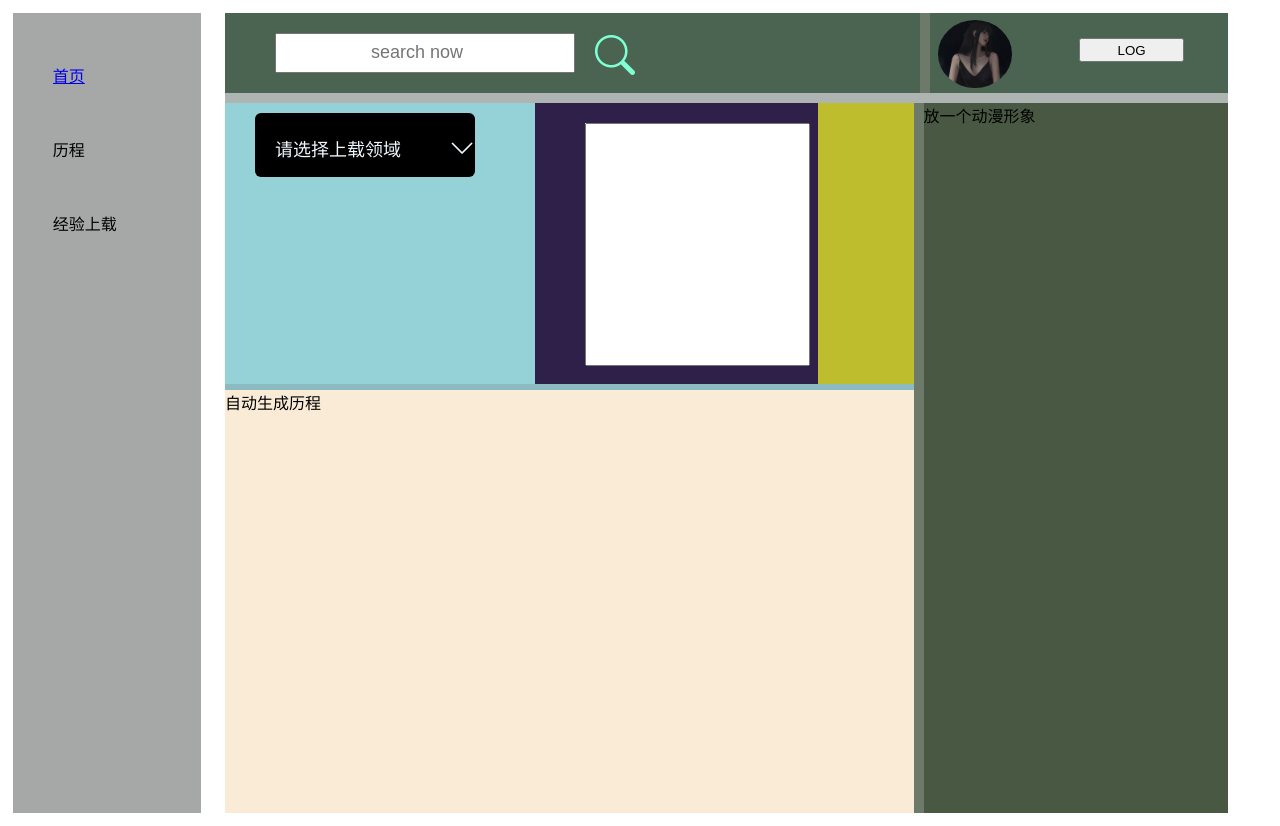
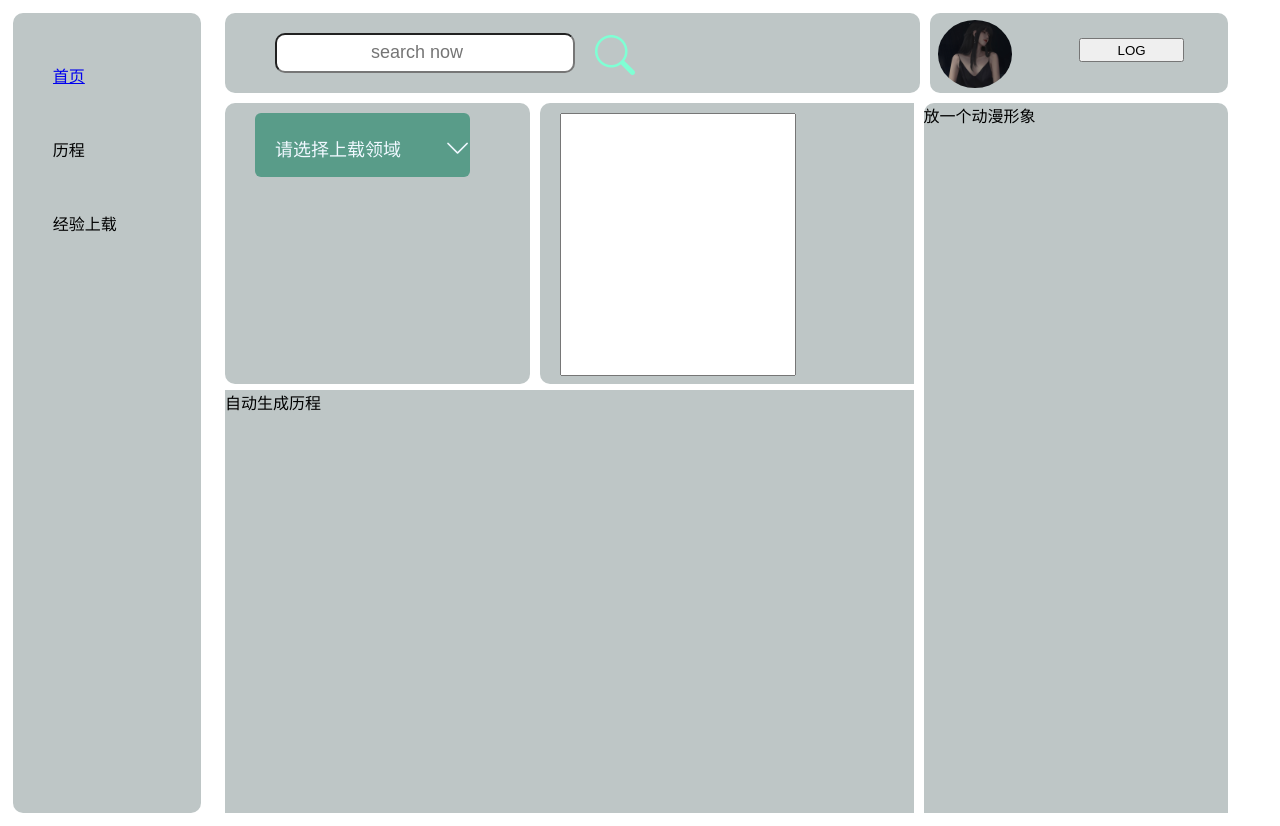
Before and after one commit to 2909377582/GWEO, a plain HTML site: page index.html in a window 1280 px wide. Drawn offline with Linux system fonts and the light colour scheme.

Commit message:
颜色修饰

```diff
--- a/index-down.css
+++ b/index-down.css
@@ -11,7 +11,7 @@
 
 .box-child2-son2-son1{
     width: 70%;
-    background-color: rgb(139, 186, 193);
+    background-color: rgb(255, 255, 255);
     margin-right: 1%;
     display: flex;
     flex-direction: column;
@@ -20,12 +20,15 @@
     .box-grason1{
         height: 39%;
         display: flex;
+        background-color: rgb(255, 255, 255);
 
     }
         /*选择框*/
     .box-grason1-up{
         width: 45%;
-        background-color: rgb(148, 210, 215);
+        background-color: rgb(190, 198, 198);
+        border-radius: 10px;
+        margin-right: 10px;
     }
         .box-dropdown-icon{
 
@@ -33,7 +36,7 @@
             margin-left: 30px;
             margin-right: 60px;
             margin-top: 10px;
-            background-color: black;
+            background-color: rgb(89, 156, 137);
             color: aliceblue;
             padding-left: 20px;
             padding-top: 22px;
@@ -50,7 +53,7 @@
             margin-right: 60px;
             max-height: 120px;
             overflow-y: auto;
-            transition: .4s linear .2s;
+            transition: .2s linear .2s;
             padding-left: 20px;
             height: 0px;
 
@@ -78,20 +81,21 @@
     /*输入+确认框*/
     .box-grason1-right{
         width: 55%;
-        background-color: rgb(47, 32, 74);
+        background-color: rgb(190, 198, 198);
         display: flex;
+        border-radius: 10px;
     }
     .box-grason1-right-input{
         width: 70%;
-        margin-left: 50px;
-        margin-top: 20px;
-        margin-bottom: 20px;
+        margin-left: 20px;
+        margin-top: 10px;
+        margin-bottom: 10px;
         margin-right: 10px;
-        background-color: aquamarine;
     }
     .box-grason1-down-submit-btn{
-        background-color: rgb(189, 189, 46);
+        background-color: rgb(190, 198, 198);
         width: 30%;
+        margin-left: 10px;
     }
     .submit-btn{
         margin-bottom: 10px;
@@ -101,12 +105,12 @@
         height: 100%;
         width: 100%;
         resize: none;
-        font-size: 24px;
+        font-size: 20px;
     }
 
     /*自动生成历程*/
     .box-grason2{
         height: 60%;
-        background-color: antiquewhite;
+        background-color: rgb(190, 198, 198);
         margin-top: 1%;
     }
--- a/index-left.css
+++ b/index-left.css
@@ -3,12 +3,13 @@
     width: 100%;
     height: 100%;
     margin-bottom: 12px;
-    background-color: rgb(110, 122, 105);
+    background-color: rgb(255, 255, 255);
 }
 .sidebar{
-    background-color: rgb(166, 168, 168);
+    background-color: rgb(190, 198, 198);
     height: 100%;
     overflow: hidden;
+    border-radius: 10px;
 }
 .nav-item{
     margin-left: 40px;
--- a/index-right.css
+++ b/index-right.css
@@ -1,7 +1,8 @@
 .box-child2-son2-son2{
 
-    background-color: rgb(72, 88, 66);
+    background-color:rgb(190, 198, 198);
     width: 31%;
     display: flex;
     flex-direction: row;
+    border-radius: 10px;
 }
--- a/index-up.css
+++ b/index-up.css
@@ -2,8 +2,9 @@
     .search-box{
         width: 70%;
         margin-right: 10px;
-        background-color: rgb(75, 100, 82);
+        background-color: rgb(190, 198, 198);
         display: flex;
+        border-radius: 10px;
     }
         .search{
             margin-top: 20px;
@@ -11,11 +12,13 @@
             margin-left: 50px;
             display: flex;
             width: 400px;
+            border-radius: 10px;
         }
         .searchInput{
             width: 300px;
             text-align: center;
             font-size: large;
+            border-radius: 10px;
 
         }
         .search-button{
@@ -24,8 +27,9 @@
 
     .userinfo{
         width: 30%;
-        background-color: rgb(75, 100, 82);
+        background-color: rgb(190, 198, 198);
         display: flex;
+        border-radius: 10px;
     }
         .box-img-dad{
             width: 50%;
--- a/index.css
+++ b/index.css
@@ -53,7 +53,7 @@
     display: flex; /* 使用flex布局 */
     width: 100wh;
     height: 100vh;
-    background-color: #eee(203, 202, 201);
+    background-color: #C0C0C0(192,192,192);
     margin: 1%;
 }
 /*左侧侧边栏 */
@@ -61,14 +61,14 @@
     display: flex;
     width: 15%;
     height: 100%;
-    background-color: rgb(166, 168, 168);
+    background-color: rgb(255, 255, 255);
     margin-right: 24px;
 }
 /*右侧盒子*/
 .box-child2 {
     width: 80%;
     height: 100%;
-    background-color: rgb(174, 180, 177);
+    background-color: rgb(255, 255, 255);
     margin-right: 24px;
     overflow: hidden;
 }
@@ -76,7 +76,7 @@
     .box-child2-son1{
         height: 10%;
         margin-bottom: 10px;
-        background-color: rgb(110, 122, 105);
+        background-color: rgb(255, 255, 255);
         display: flex;
     }
 /*右侧盒子下方盒子（输入面板 个人形象）*/
@@ -84,5 +84,5 @@
         display: flex;
         height: 90%;
         margin-bottom: 10px;
-        background-color: rgb(110, 122, 105)
+        background-color: rgb(255, 255, 255)
     }
```
